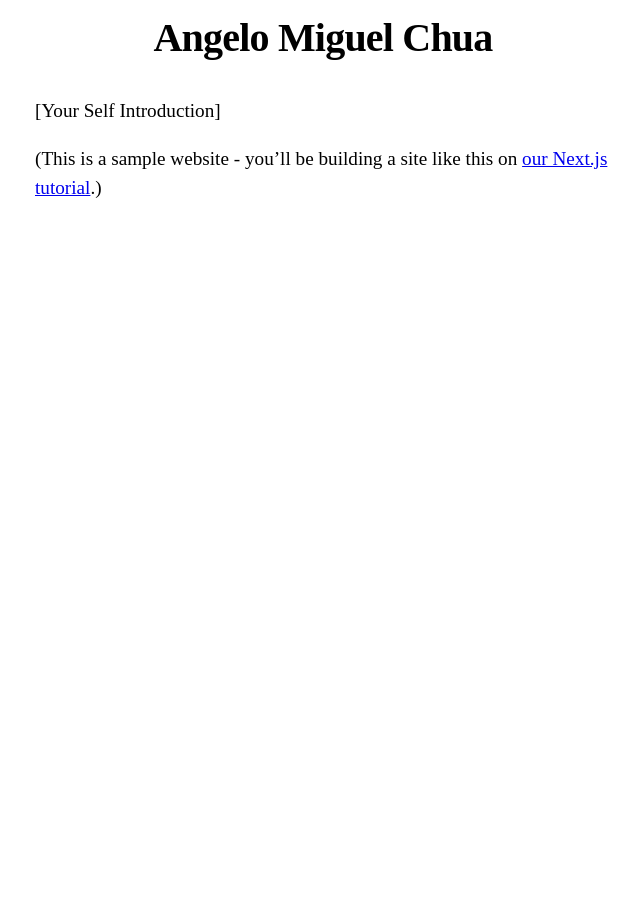
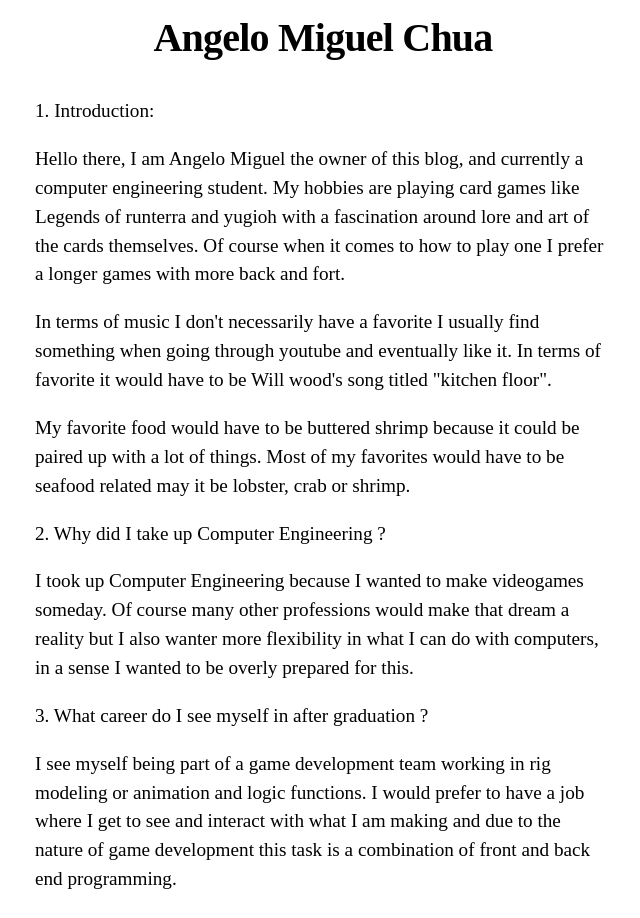
Before and after one commit to amchuaStudent/nextjs-blogsite, a Next.js app: page / in a window 1280 px wide. Shown: the part 194-1112 px from the top of the page, without its empty margins (317-957 px from the left). Before the commit the page ends 800 px from the top, so only its background shows below. Built offline with nearby package versions, Linux system fonts and the light colour scheme.

Commit message:
first commit

```diff
--- a/package.json
+++ b/package.json
@@ -6,7 +6,7 @@
     "start": "next start"
   },
   "dependencies": {
-    "next": "latest",
+    "next": "^13.4.13",
     "react": "18.2.0",
     "react-dom": "18.2.0"
   }
--- a/pages/index.js
+++ b/pages/index.js
@@ -9,7 +9,40 @@ export default function Home() {
         <title>{siteTitle}</title>
       </Head>
       <section className={utilStyles.headingMd}>
-        <p>[Your Self Introduction]</p>
+        <p>1. Introduction:</p>
+        <p>Hello there, I am Angelo Miguel the owner of this blog, and currently
+          a computer engineering student. My hobbies are playing card games like
+          Legends of runterra and yugioh with a fascination around lore and art
+          of the cards themselves. Of course when it comes to how to play one I
+          prefer a longer games with more back and fort.
+          </p>
+
+        <p>In terms of music I don't necessarily have a favorite I usually find
+          something when going through youtube and eventually like it. In terms
+          of favorite it would have to be Will wood's song titled "kitchen floor".
+        </p>
+
+        <p>My favorite food would have to be buttered shrimp because it could be
+          paired up with a lot of things. Most of my favorites would have to be
+          seafood related may it be lobster, crab or shrimp.
+        </p>
+
+        <p>2. Why did I take up Computer Engineering ?</p>
+
+        <p>I took up Computer Engineering because I wanted to make videogames
+          someday. Of course many other professions would make that dream a reality
+          but I also wanter more flexibility in what I can do with computers, in a
+          sense I wanted to be overly prepared for this.
+        </p>
+
+        <p>3. What career do I see myself in after graduation ?</p>
+
+        <p>I see myself being part of a game development team working in rig modeling
+          or animation and logic functions. I would prefer to have a job where I get
+          to see and interact with what I am making and due to the nature of game
+          development this task is a combination of front and back end programming.
+        </p>
+
         <p>
           (This is a sample website - you’ll be building a site like this on{' '}
           <a href="https://nextjs.org/learn">our Next.js tutorial</a>.)
```
